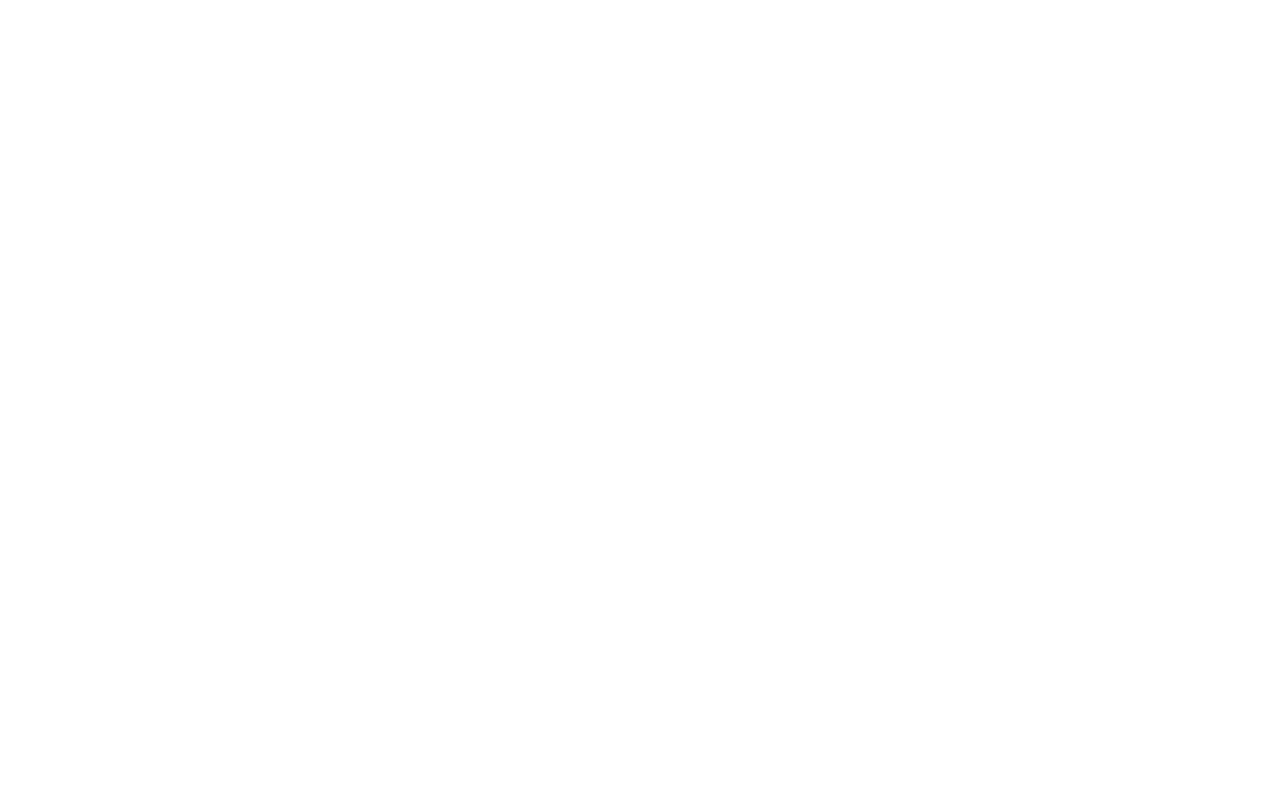
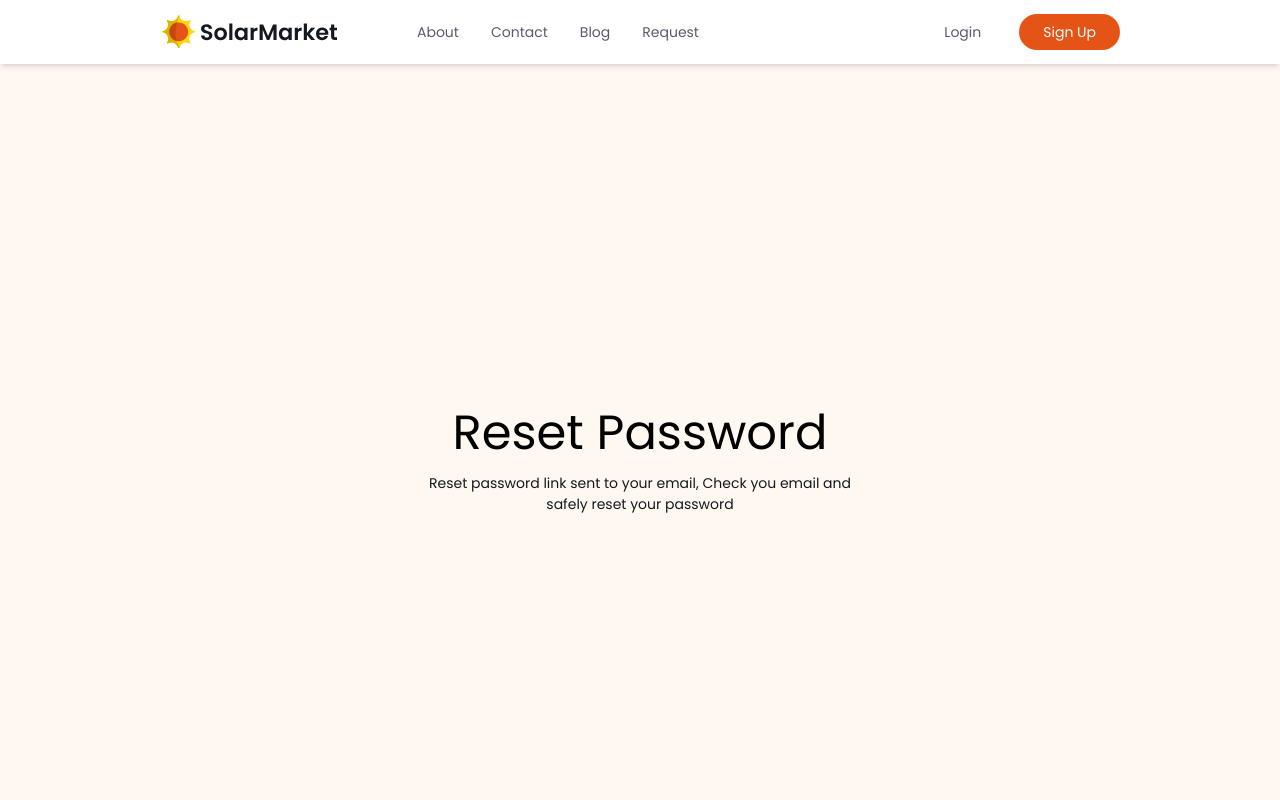
Before and after one commit to Yasitha-sgx/Solar-MarketApp, a React (Vite) app in the folder client/: page /reset-link in a window 1280 px wide. Before the commit this address had no page. Shown: the top 800 px of the page. Built offline with nearby package versions, Linux system fonts and the light colour scheme.

Commit message:
create verify alert page

```diff
--- a/client/src/App.jsx
+++ b/client/src/App.jsx
@@ -11,6 +11,7 @@
 import VerifyEmailPage from "./pages/VerifyEmailPage";
 import ResetPasswordPage from "./pages/ResetPasswordPage";
 import ForgotPassword from "./pages/ForgotPassword";
+import VerifyAlertPage from "./pages/VerifyAlertPage";
 
 const App = () => {
   return (
@@ -25,6 +26,25 @@
           <Route path="/request-quotation" element={<AddRequestPage />} />
           <Route path="/forgot-password" element={<ForgotPassword />} />
           <Route path="/login" element={<LoginPage />} />
+          <Route
+            path="/verify-account"
+            element={
+              <VerifyAlertPage
+                textOne="Verify Account"
+                textTwo="Thank you for signing up with us! Check your email. Verification link sent to your email,
+          please verify account using it."
+              />
+            }
+          />
+          <Route
+            path="/reset-link"
+            element={
+              <VerifyAlertPage
+                textOne="Reset Password"
+                textTwo="Reset password link sent to your email, Check you email and safely reset your password"
+              />
+            }
+          />
           <Route path="/register" element={<RegisterPage />} />
           <Route path="/verify/:token" element={<VerifyEmailPage />} />
           <Route
--- a/client/src/pages/ForgotPassword.jsx
+++ b/client/src/pages/ForgotPassword.jsx
@@ -33,7 +33,7 @@
       try {
         const res = await forgotPassword({ email }).unwrap();
         toast.success(res.message);
-        navigate("/");
+        navigate("/reset-link");
       } catch (err) {
         toast.error(err?.data?.error || err.error);
       }
--- a/client/src/pages/LoginPage.jsx
+++ b/client/src/pages/LoginPage.jsx
@@ -65,8 +65,8 @@
   };
 
   return (
-    <div className="min-h-screen flex justify-center items-center bg-[#FFF8F1]">
-      <div className="flex flex-col items-center w-[80%] mx-auto">
+    <div className="flex justify-center items-center bg-[#FFF8F1] min-h-screen">
+      <div className="flex flex-col items-center w-[80%] max-w-screen-lg mx-auto">
         <HeadingOne text="Sign In" />
         <form
           onSubmit={handleSubmit}
--- a/client/src/pages/RegisterPage.jsx
+++ b/client/src/pages/RegisterPage.jsx
@@ -56,7 +56,7 @@
       try {
         const res = await register(formData).unwrap();
         toast.success(res.message);
-        navigate("/login");
+        navigate("/verify-account");
       } catch (error) {
         toast.error(error?.data?.error || error.error);
       }
@@ -67,7 +67,7 @@
 
   return (
     <div className="min-h-screen flex justify-center items-center bg-[#FFF8F1] py-12">
-      <div className="flex flex-col items-center w-[80%] mx-auto">
+      <div className="flex flex-col items-center w-[80%] max-w-screen-lg mx-auto">
         <HeadingOne text="Let’s Sign Up" />
         <form
           onSubmit={formSubmit}
--- a/client/src/pages/ResetPasswordPage.jsx
+++ b/client/src/pages/ResetPasswordPage.jsx
@@ -67,7 +67,7 @@
 
   return (
     <div className="bg-[#FFF8F1]">
-      <div className="flex flex-col justify-center items-center w-[80%] mx-auto min-h-screen">
+      <div className="flex flex-col justify-center items-center w-[80%] max-w-screen-lg mx-auto min-h-screen">
         <div className="text-center">
           <HeadingOne text="Reset Password" />
         </div>
--- /dev/null
+++ b/client/src/pages/VerifyAlertPage.jsx
@@ -0,0 +1,32 @@
+import { useSelector } from "react-redux";
+
+import HeadingOne from "../components/HeadingOne";
+import { useEffect } from "react";
+import { useNavigate } from "react-router-dom";
+
+const VerifyAlertPage = ({ textOne, textTwo }) => {
+  const { userInfo } = useSelector((state) => state.auth);
+
+  const navigate = useNavigate();
+
+  useEffect(() => {
+    if (userInfo) {
+      navigate("/");
+    }
+  }, [navigate, userInfo]);
+
+  return (
+    <div className="bg-[#FFF8F1]">
+      <div className="flex flex-col items-center justify-center min-h-screen gap-4 w-[80%] max-w-screen-lg mx-auto">
+        <div className="mb-4 text-center">
+          <HeadingOne text={textOne} />
+          <p className="sm:w-[70%] mx-auto text-[#141920] text-[14px]">
+            {textTwo}
+          </p>
+        </div>
+      </div>
+    </div>
+  );
+};
+
+export default VerifyAlertPage;
--- a/client/src/pages/VerifyEmailPage.jsx
+++ b/client/src/pages/VerifyEmailPage.jsx
@@ -36,7 +36,7 @@
 
   return (
     <div className="bg-[#FFF8F1]">
-      <div className="flex flex-col items-center justify-center min-h-screen gap-4 w-[80%] mx-auto">
+      <div className="flex flex-col items-center justify-center min-h-screen gap-4 w-[80%] max-w-screen-lg mx-auto">
         <div className="mb-4 text-center">
           <HeadingOne text="Verify Email" />
           <p className="sm:w-[70%] mx-auto text-[#141920] text-[14px]">
```
